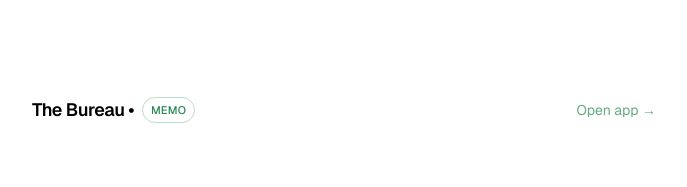
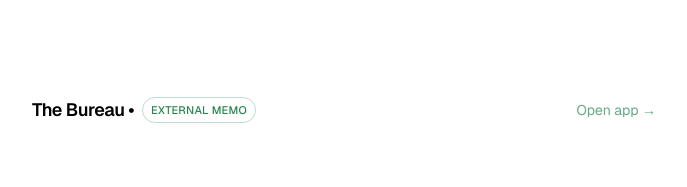
Before and after one commit to Lyall-Antinomy/thebureau, a Next.js app: page / in a window 1280 px wide. Shown: the top 187 px of the page, without its empty margins (296-983 px from the left). Built offline with nearby package versions, Linux system fonts and the light colour scheme.

Commit message:
Landing: copy + pricing v3 tweaks

```diff
--- a/src/app/page.tsx
+++ b/src/app/page.tsx
@@ -67,7 +67,7 @@ export default function LandingV2() {
                 color: 'rgba(0,114,49,0.85)',
               }}
             >
-              Memo
+              External Memo
             </span>
           </div>
 
```
